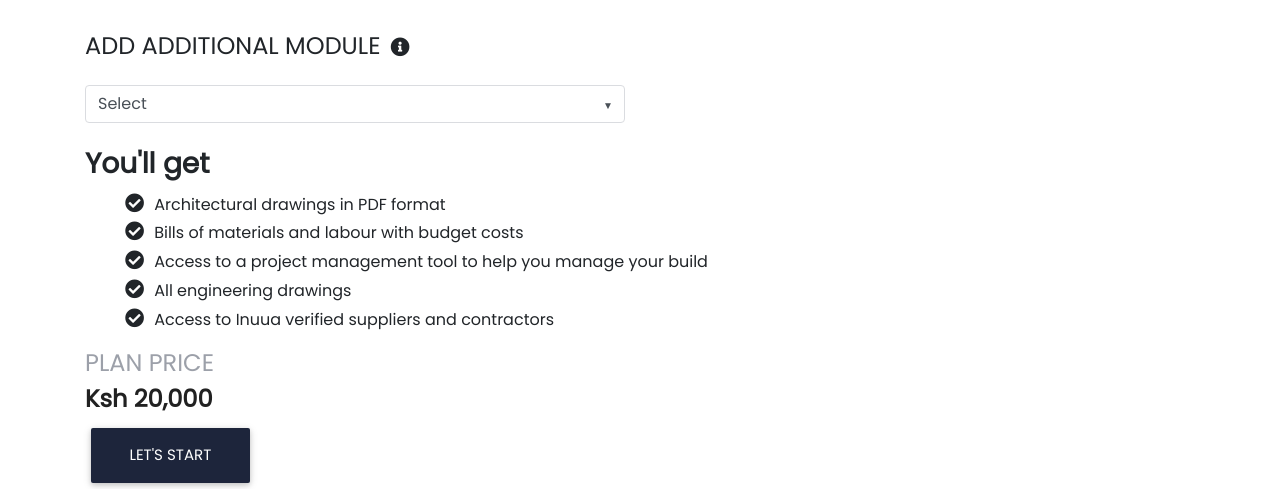
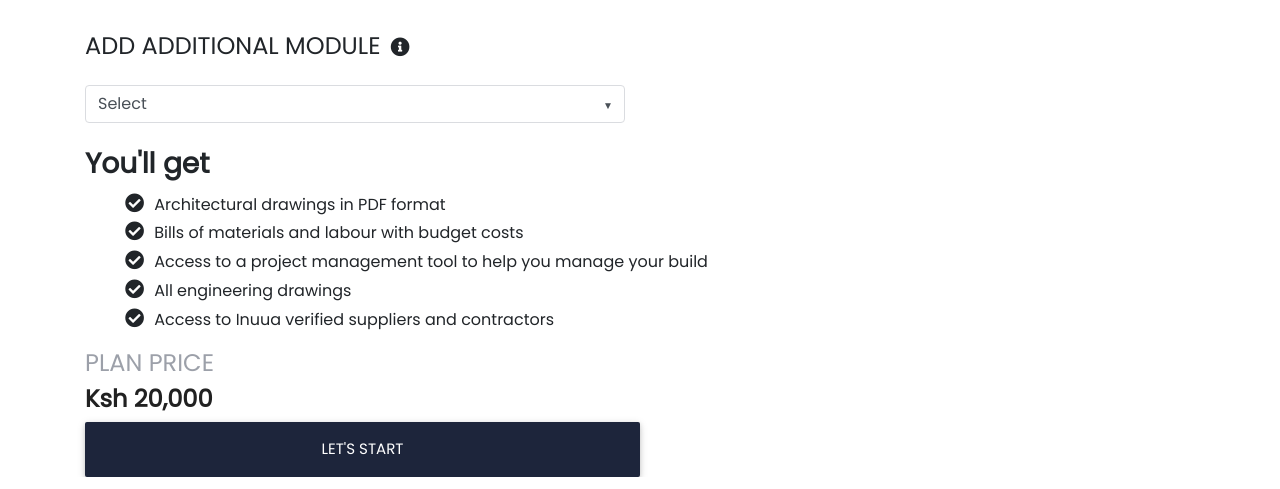
Before and after one commit to nick-koyi/inuua_interview_project, a plain HTML site: page index.html in a window 1280 px wide. Shown: the part 734-1223 px from the top of the page. Drawn offline with Linux system fonts and the light colour scheme.

Commit message:
button adjustment

```diff
--- a/index.html
+++ b/index.html
@@ -70,7 +70,7 @@
     <div class="container">
 	  <h4>PLAN PRICE</h4>
 	  <h4 class="font-weight-bold text-dark">Ksh 20,000</h4>
-	  <a href="#" class="btn btn-lg">LET'S START</a>
+	  <a href="#" class="btn btn-lg btn-block col-md-6">LET'S START</a>
 	</div>
   </footer>
 
```
